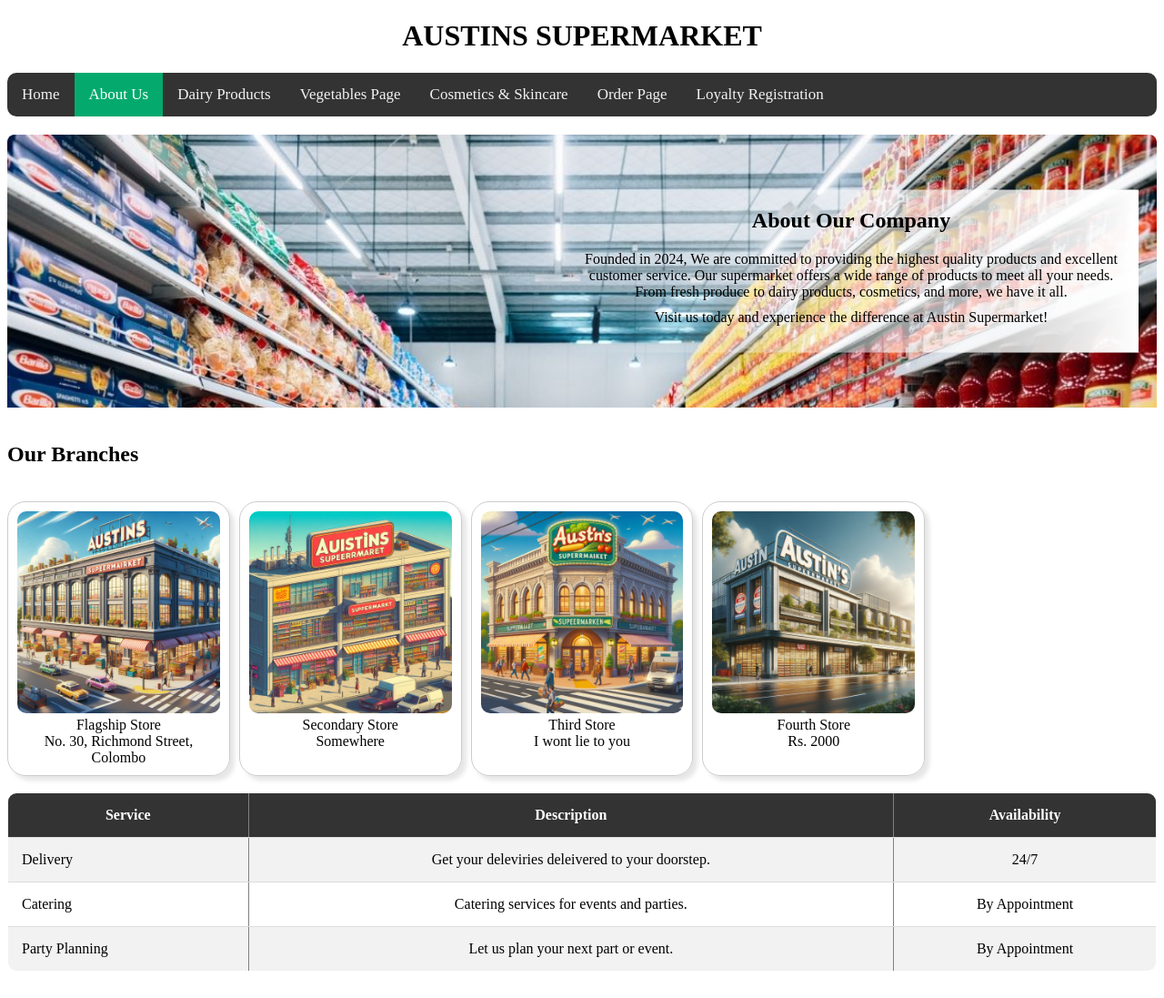
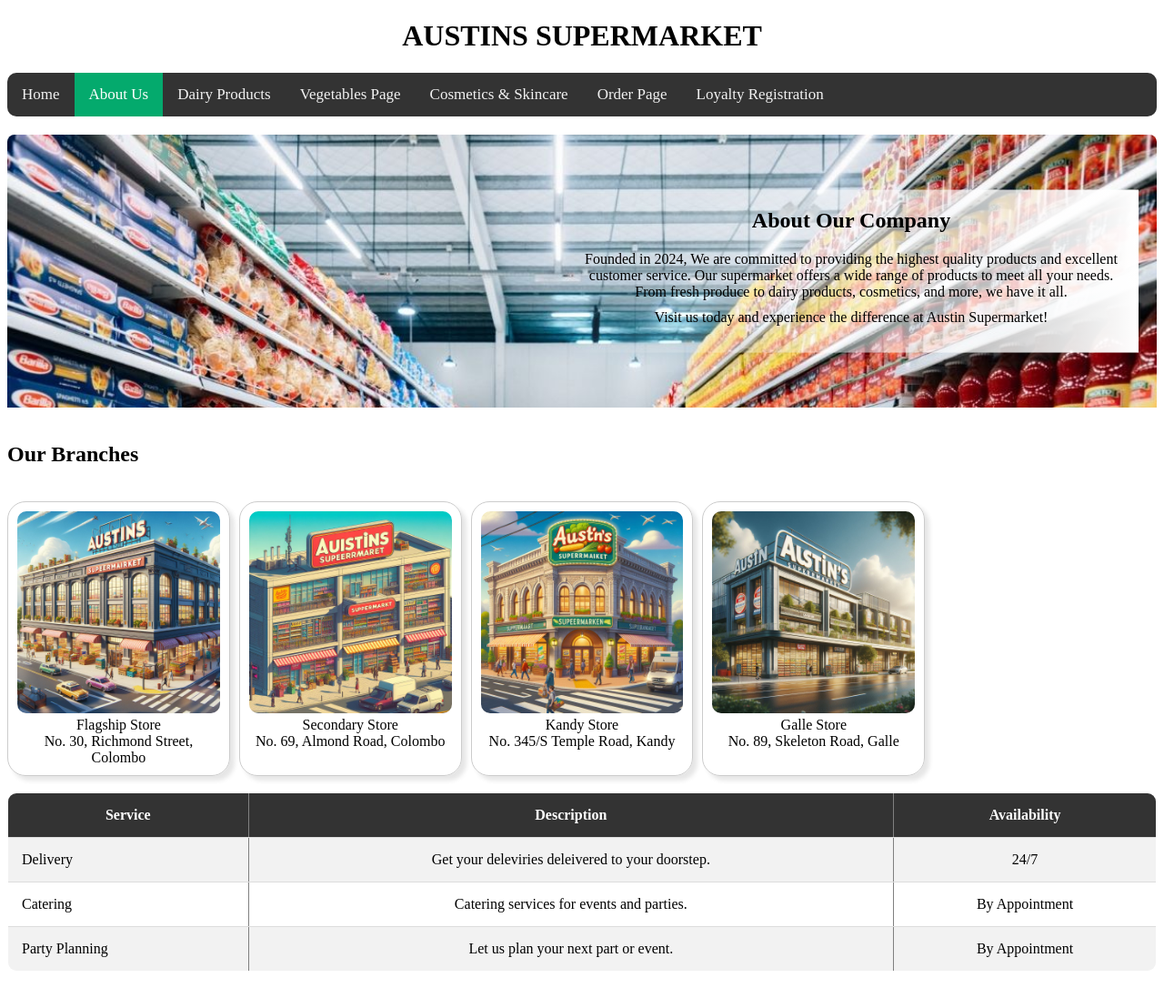
Before and after one commit to skywalker20006/AUSTINSSUPERMARKET, a plain HTML site: page about us.html in a window 1280 px wide. Shown: the top 1097 px of the page at 91% size. Drawn offline with Linux system fonts and the light colour scheme.

Commit message:
Updated about us.html
Changed the description of the shops

```diff
--- a/about us.html
+++ b/about us.html
@@ -36,17 +36,17 @@
         <div class="grid-item">
             <img src="images/austins supermarket image 2.jpeg" alt="Secondary Store Image">
             <p>Secondary Store</p>
-            <p>Somewhere</p>
+            <p>No. 69, Almond Road, Colombo</p>
         </div>
         <div class="grid-item">
             <img src="images/austins supermarket image 3.jpeg" alt="Third Store Image">
-            <p>Third Store</p>
-            <p>I wont lie to you</p>
+            <p>Kandy Store</p>
+            <p>No. 345/S Temple Road, Kandy</p>
         </div>
         <div class="grid-item">
             <img src="images/Austins Supermarket 4.jpeg" alt="Fourth Store Image">
-            <p>Fourth Store</p>
-            <p>Rs. 2000</p>
+            <p>Galle Store</p>
+            <p>No. 89, Skeleton Road, Galle</p>
         </div>
     </div><br>
     <table border = 1 width = 50%>
```
